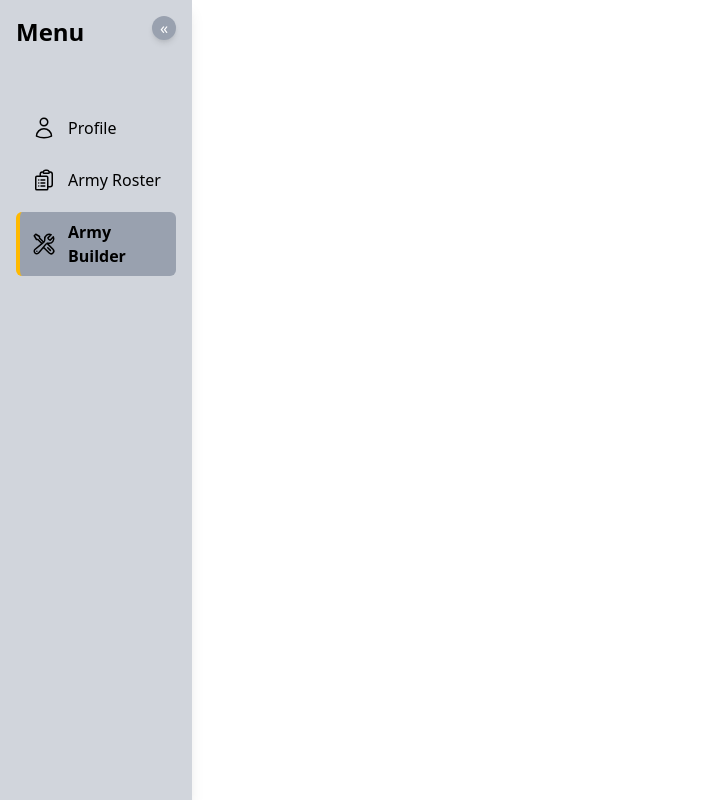
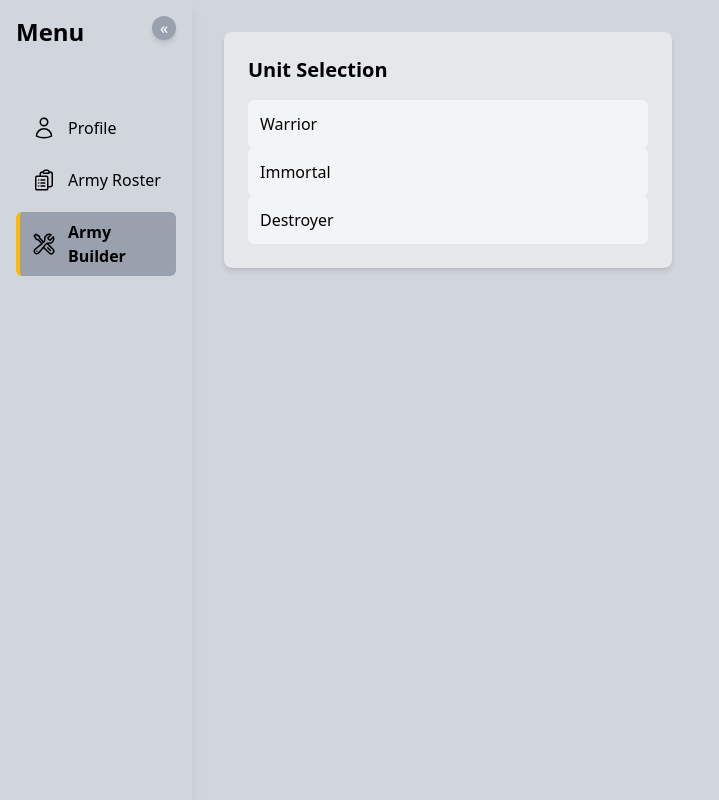
Before and after one commit to GlassesMan-031/WH40KDB, a Vue app in the folder frontend/: page /army-builder in a window 1280 px wide. Shown: the whole page, without its empty margins (0-719 px from the left). Built offline with nearby package versions, Linux system fonts and the light colour scheme.

Commit message:
Fix UnitSelectionCard display

```diff
--- a/frontend/src/components/UnitSelectionCard.vue
+++ b/frontend/src/components/UnitSelectionCard.vue
@@ -1,5 +1,86 @@
-<script setup lang="ts"></script>
+<script setup lang="ts">
+import { ref, onMounted } from "vue";
+// import axios from "axios";
 
-<template></template>
+type Unit = {
+  id: number;
+  name: string;
+};
+
+const units = ref<Unit[]>([]);
+const loading = ref(true);
+// const error = ref<string | null>(null);
+
+// DUMMY FETCH
+async function fetchUnits() {
+  loading.value = true;
+
+  await new Promise((r) => setTimeout(r, 500));
+
+  units.value = [
+    { id: 1, name: "Warrior" },
+    { id: 2, name: "Immortal" },
+    { id: 3, name: "Destroyer" },
+  ];
+
+  loading.value = false;
+}
+
+// REAL FETCH
+// async function fetchUnits() {
+//   try {
+//     const response = await axios.get<Unit[]>("/api/units");
+//     units.value = response.data;
+//   } catch (err) {
+//     units.value = [];
+//     error.value = "No units available.";
+//   } finally {
+//     loading.value = false;
+//   }
+// }
+
+const selectedUnitId = ref<number | null>(null);
+
+const emit = defineEmits<{
+  (e: "select", unit: Unit): void;
+}>();
+
+function selectUnit(unit: Unit) {
+  selectedUnitId.value = unit.id;
+  emit("select", unit);
+}
+
+onMounted(() => {
+  fetchUnits();
+});
+</script>
+
+<template>
+  <section
+    data-cy="unit-selection-card"
+    class="bg-gray-200 rounded-lg shadow-md p-6 max-w-md"
+  >
+    <h3 class="text-xl font-semibold mb-4">Unit Selection</h3>
+
+    <p v-if="loading">Loading units…</p>
+
+    <p v-else-if="units.length === 0">No units available.</p>
+
+    <ul v-else>
+      <li v-for="unit in units" :key="unit.id">
+        <button
+          @click="selectUnit(unit)"
+          class="w-full text-left p-3 rounded-md transition bg-gray-100 hover:bg-gray-300 focus:ring-2 focus:ring-blue-500"
+          :class="{
+            'bg-blue-400 text-white hover:bg-blue-500':
+              selectedUnitId === unit.id,
+          }"
+        >
+          {{ unit.name }}
+        </button>
+      </li>
+    </ul>
+  </section>
+</template>
 
 <style scoped></style>
--- a/frontend/src/pages/BuilderPage.vue
+++ b/frontend/src/pages/BuilderPage.vue
@@ -1,13 +1,16 @@
 <script setup lang="ts">
 import Sidebar from "../components/SideBar.vue";
+import UnitSelectionCard from "../components/UnitSelectionCard.vue";
 </script>
 
 <template>
-  <Sidebar />
+  <div class="flex h-screen bg-gray-300">
+    <Sidebar />
+
+    <main class="flex-1 p-8 overflow-y-auto">
+      <UnitSelectionCard @select="(unit) => console.log('Selected:', unit)" />
+    </main>
+  </div>
 </template>
 
-<style scoped>
-.page {
-  padding: 24px;
-}
-</style>
+<style scoped></style>
```
Also changed, not shown: 1 other file (tests, documents, lock files or other folders).
